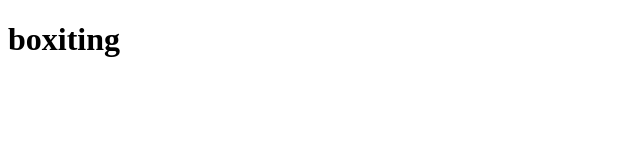
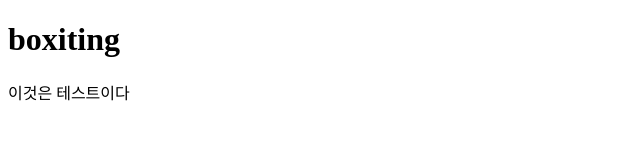
Before and after one commit to jihye9515/catciting, a plain HTML site: page index.html in a window 1280 px wide. Shown: the whole page, without its empty margins (0-640 px from the left). Drawn offline with Linux system fonts and the light colour scheme.

Commit message:
index 내용 추가

```diff
--- a/index.html
+++ b/index.html
@@ -8,5 +8,6 @@
 </head>
 <body>
     <h1>boxiting</h1>
+    <p>이것은 테스트이다</p>
 </body>
 </html>
```
